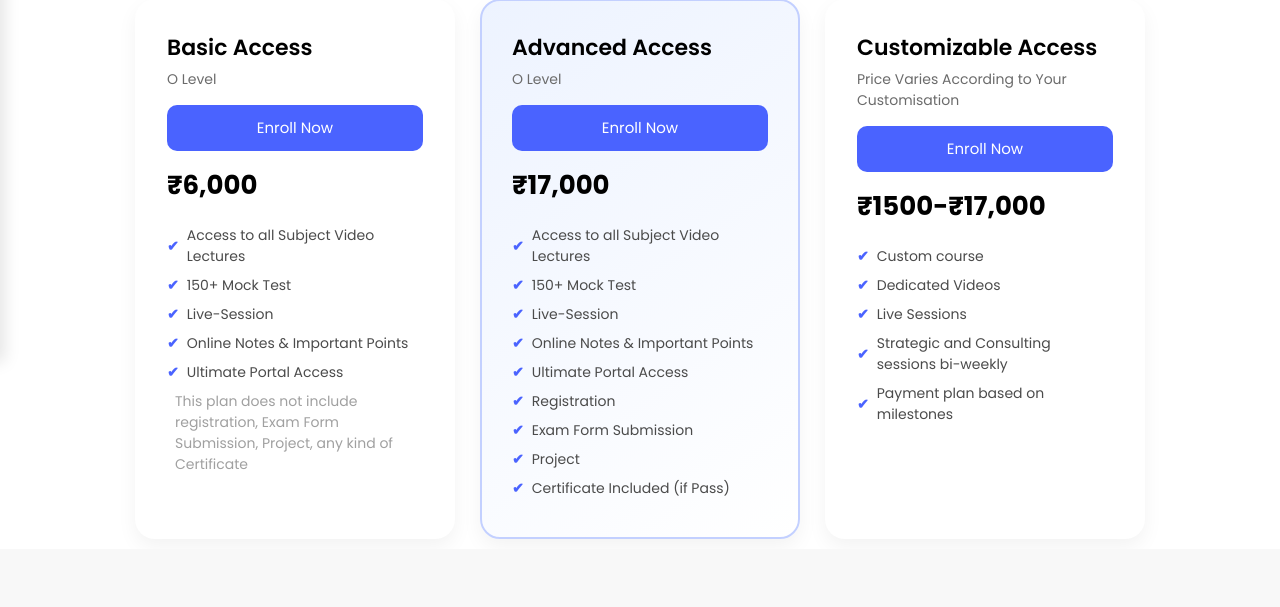
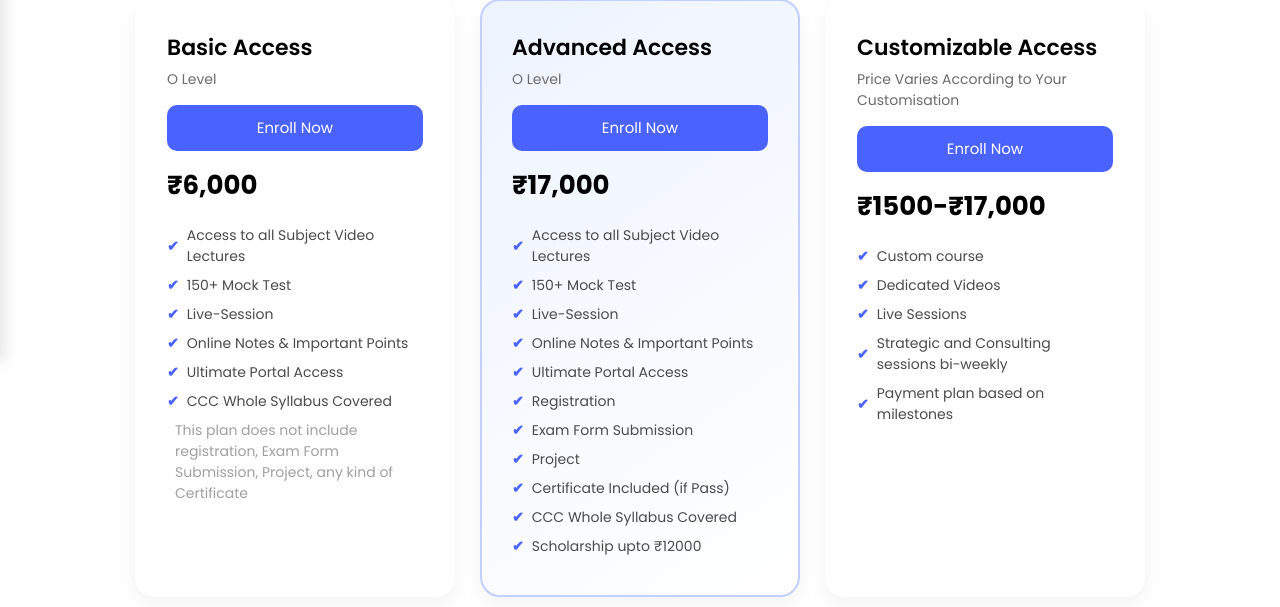
Before and after one commit to CodeSleek00/Faiz_computer_institute, a PHP site: page /o-level/index.php in a window 1280 px wide. Shown: the part 438-1045 px from the top of the page. Before the commit the page ends 977 px from the top, so only its background shows below. Run offline with PHP 8.4, Linux system fonts and the light colour scheme; some libraries are stand-ins or nearby versions.

Commit message:
Update index.php

```diff
--- a/o-level/index.php
+++ b/o-level/index.php
@@ -220,6 +220,7 @@
         <li>Live-Session</li>
         <li>Online Notes & Important Points</li>
         <li>Ultimate Portal Access</li>
+        <li>CCC Whole Syllabus Covered</li>
         <li class="o-level-cut">This plan does not include registration, Exam Form Submission, Project, any kind of Certificate</li>
       </ul>
     </div>
@@ -239,6 +240,8 @@
         <li>Exam Form Submission</li>
         <li>Project</li>
         <li>Certificate Included (if Pass)</li>
+        <li>CCC Whole Syllabus Covered</li>
+        <li>Scholarship upto ₹12000</li>
       </ul>
     </div>
 
```
